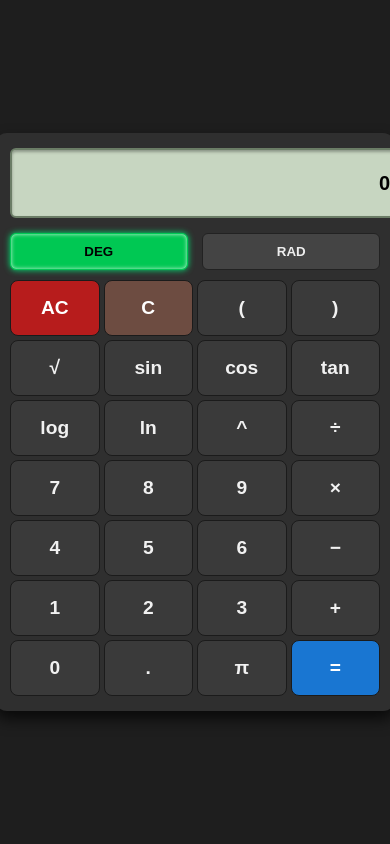
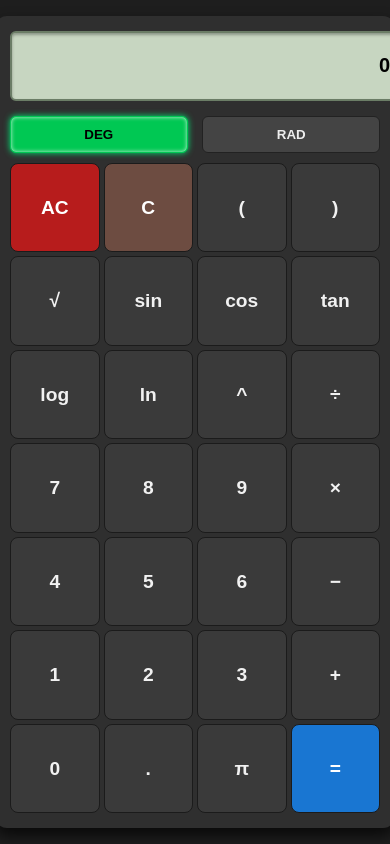
Before and after one commit to COULIBALY663/Calculatrice, a plain HTML site: page index.html in a window 390 px wide. Drawn offline with Linux system fonts and the light colour scheme.

Commit message:
style.css modifié

```diff
--- a/style.css
+++ b/style.css
@@ -79,12 +79,11 @@ body, html {
 .buttons {
   display: grid;
   grid-template-columns: repeat(4, 1fr);
-  gap: 4px;
+  gap: 6px;
 }
 
 .buttons button {
-  width: 100%;
-  padding: 20px 0;
+  aspect-ratio: 1 / 1;   /* rend les boutons carrés */
   font-size: 1.3em;
   border-radius: 8px;
   background: #3a3a3a;
@@ -146,13 +145,16 @@ button[onclick="clearLast()"] { background: #6d4c41; color: white; }
     font-size: 20px;
   }
 
-  .buttons button {
-    padding: 16px 0;
-    font-size: 1.2em;
+  .calculator {
+    padding: 15px;
   }
 
-  .calculator {
-    padding: 15px;
+  .buttons {
+    gap: 4px;
+  }
+
+  .buttons button {
+    font-size: 1.2em;
   }
 }
 
@@ -162,7 +164,6 @@ button[onclick="clearLast()"] { background: #6d4c41; color: white; }
   }
 
   .buttons button {
-    padding: 14px 0;
     font-size: 1.1em;
   }
 }
```
